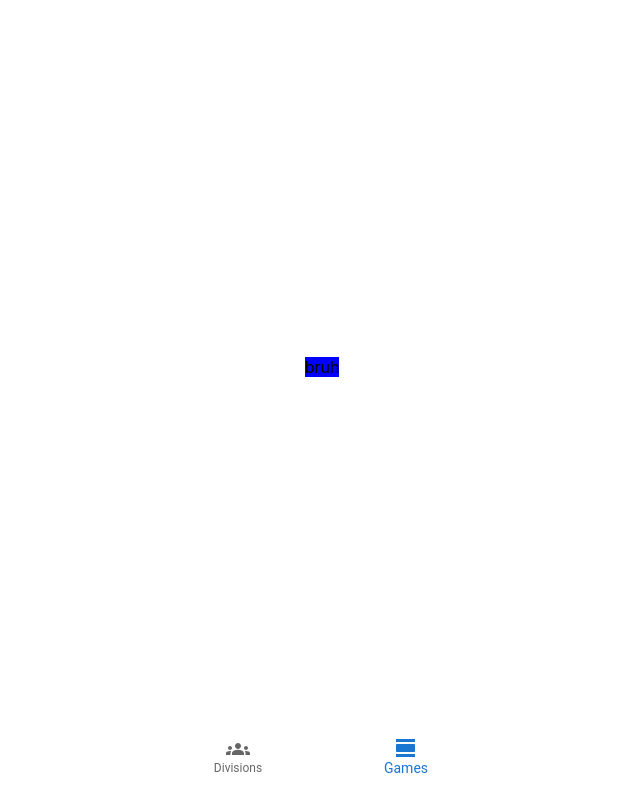
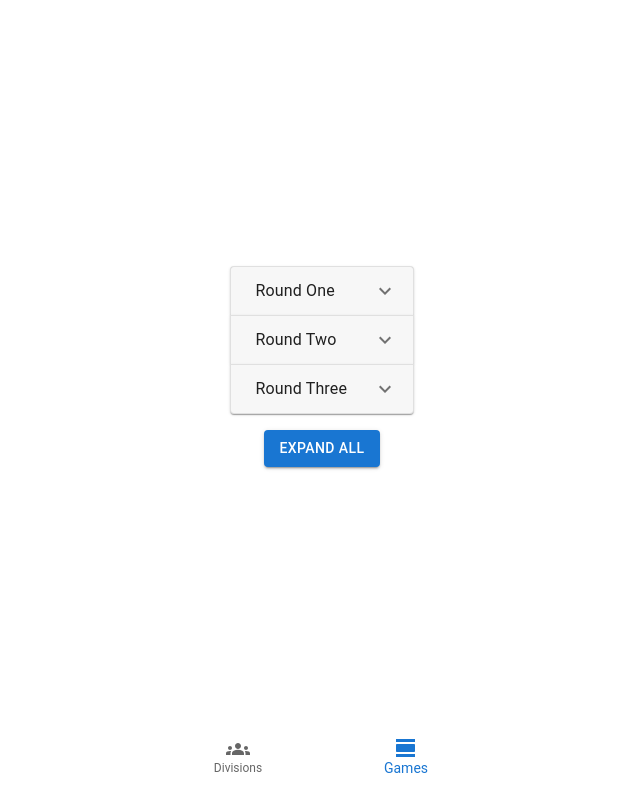
Before and after one commit to neezacoto/carribean-all-fours-scores, a React (Create React App) app: page / in a window 1280 px wide. Both pictures are taken after a click on the button "Games". Shown: the whole page, without its empty margins (318-958 px from the left). Built offline with nearby package versions, Linux system fonts and the light colour scheme.

Commit message:
working divisions

```diff
--- a/src/components/Divisions.tsx
+++ b/src/components/Divisions.tsx
@@ -8,6 +8,7 @@ import MuiAccordionDetails from "@mui/material/AccordionDetails";
 import Typography from "@mui/material/Typography";
 import { ExpandMore } from "@mui/icons-material";
 import { Tournament } from "../util/allFoursGame";
+import { Box, Divider, Paper } from "@mui/material";
 
 const Accordion = styled((props: AccordionProps) => (
   <MuiAccordion {...props} />
@@ -89,10 +90,22 @@ function Divisions({ tournament }: DivisionsProps) {
                   <Typography>{team.name}</Typography>
                 </AccordionSummary>
                 <AccordionDetails>
-                  <Typography>
-                    BullsEye Wins: {team.bullsEyeWins} | BullsEye Losses:{" "}
-                    {team.bullsEyeLosses}
-                  </Typography>
+                  <Box>
+                    <Typography variant="h6" sx={{ fontWeight: "bold" }}>
+                      Won
+                    </Typography>
+                    <Divider sx={{ marginBottom: 1 }} />
+                    <Typography>Bulls Eye: {team.bullsEyeWins}</Typography>
+                    <Typography>Hang Jack: {team.hangJackWins}</Typography>
+                  </Box>
+                  <Box sx={{ marginTop: 2 }}>
+                    <Typography variant="h6" sx={{ fontWeight: "bold" }}>
+                      Lost
+                    </Typography>
+                    <Divider sx={{ marginBottom: 1 }} />
+                    <Typography>Bulls Eye: {team.bullsEyeLosses}</Typography>
+                    <Typography>Hang Jack: {team.hangJackLosses}</Typography>
+                  </Box>
                 </AccordionDetails>
               </Accordion>
             ))}
--- a/src/components/Games.tsx
+++ b/src/components/Games.tsx
@@ -1,8 +1,136 @@
-import { Box } from "@mui/material";
-import React from "react";
+import * as React from "react";
+import { styled } from "@mui/material/styles";
+import MuiAccordion, { AccordionProps } from "@mui/material/Accordion";
+import MuiAccordionSummary, {
+  AccordionSummaryProps,
+} from "@mui/material/AccordionSummary";
+import MuiAccordionDetails from "@mui/material/AccordionDetails";
+import { Typography, Paper, Box, Button } from "@mui/material";
+import { ExpandMore } from "@mui/icons-material";
+import { Tournament } from "../util/allFoursGame";
 
-function Home() {
-  return <Box style={{ backgroundColor: "blue" }}> bruh </Box>;
+const Accordion = styled((props: AccordionProps) => (
+  <MuiAccordion {...props} />
+))(({ theme }) => ({
+  border: `1px solid ${theme.palette.divider}`,
+  "&:not(:last-child)": {
+    borderBottom: 0,
+  },
+  "&::before": {
+    display: "none",
+  },
+}));
+
+const AccordionSummary = styled((props: AccordionSummaryProps) => (
+  <MuiAccordionSummary
+    expandIcon={<ExpandMore sx={{ fontSize: "1.5rem" }} />}
+    {...props}
+  />
+))(({ theme }) => ({
+  backgroundColor:
+    theme.palette.mode === "dark"
+      ? "rgba(255, 255, 255, .05)"
+      : "rgba(0, 0, 0, .03)",
+  "& .MuiAccordionSummary-expandIconWrapper.Mui-expanded": {
+    transform: "rotate(180deg)",
+  },
+  "& .MuiAccordionSummary-content": {
+    marginLeft: theme.spacing(1),
+  },
+}));
+
+const AccordionDetails = styled(MuiAccordionDetails)(({ theme }) => ({
+  padding: theme.spacing(2),
+  borderTop: "1px solid rgba(0, 0, 0, .125)",
+}));
+
+const GamePaper = styled(Paper)(({ theme }) => ({
+  padding: theme.spacing(2),
+  margin: theme.spacing(2, 0),
+  borderRadius: 8,
+}));
+
+type GamesProps = {
+  tournament: Tournament;
+};
+
+function Games({ tournament }: GamesProps) {
+  const [expanded, setExpanded] = React.useState<string | false>(false);
+  const [allExpanded, setAllExpanded] = React.useState<boolean>(false);
+
+  const handleChange =
+    (panel: string) => (event: React.SyntheticEvent, newExpanded: boolean) => {
+      setExpanded(newExpanded ? panel : false);
+    };
+
+  const handleExpandAll = () => {
+    setAllExpanded(!allExpanded);
+    setExpanded(allExpanded ? false : "expandAll");
+  };
+
+  const rounds = tournament.getGames();
+  const roundNames = ["Round One", "Round Two", "Round Three"];
+
+  return (
+    <Box
+      style={{
+        display: "flex",
+        alignItems: "center",
+        justifyContent: "center",
+        flexDirection: "column",
+        gap: "1rem",
+      }}
+    >
+      <Box>
+        {rounds.map((round, roundIndex) => (
+          <Accordion
+            key={`round${roundIndex}`}
+            expanded={
+              expanded === "expandAll" || expanded === `panel${roundIndex}`
+            }
+            onChange={handleChange(`panel${roundIndex}`)}
+          >
+            <AccordionSummary
+              aria-controls={`panel${roundIndex}d-content`}
+              id={`panel${roundIndex}d-header`}
+            >
+              <Typography>{roundNames[roundIndex]}</Typography>
+            </AccordionSummary>
+            <AccordionDetails>
+              {round.length > 0 ? (
+                round.map((game, gameIndex) => (
+                  <GamePaper key={`${roundIndex}-${gameIndex}`}>
+                    <Typography variant="h6">
+                      {game.teamA.team.name} vs {game.teamB.team.name}
+                    </Typography>
+                    <Typography variant="body2">Start: {game.start}</Typography>
+                    <Typography variant="body2">End: {game.end}</Typography>
+                    <Typography variant="body2">
+                      {game.teamA.team.name} - BullsEye Wins:{" "}
+                      {game.teamA.team.bullsEyeWins}, BullsEye Losses:{" "}
+                      {game.teamA.team.bullsEyeLosses}
+                    </Typography>
+                    <Typography variant="body2">
+                      {game.teamB.team.name} - BullsEye Wins:{" "}
+                      {game.teamB.team.bullsEyeWins}, BullsEye Losses:{" "}
+                      {game.teamB.team.bullsEyeLosses}
+                    </Typography>
+                  </GamePaper>
+                ))
+              ) : (
+                <Typography variant="body2" color="textSecondary">
+                  There are no games yet
+                </Typography>
+              )}
+            </AccordionDetails>
+          </Accordion>
+        ))}
+      </Box>
+      <Button variant="contained" onClick={handleExpandAll}>
+        {allExpanded ? "Collapse All" : "Expand All"}
+      </Button>
+    </Box>
+  );
 }
 
-export default Home;
+export default Games;
--- a/src/components/Home.tsx
+++ b/src/components/Home.tsx
@@ -69,7 +69,7 @@ function Home() {
           justifyContent="center"
         >
           {screen === "divisions" && <Divisions tournament={tournament} />}
-          {screen === "games" && <Games />}
+          {screen === "games" && <Games tournament={tournament} />}
         </Grid>
         <Grid item xs={1} style={styles.navContainer}>
           <BottomNavigation
--- a/src/util/allFoursGame.ts
+++ b/src/util/allFoursGame.ts
@@ -4,7 +4,7 @@ type TeamEntry = {
     hangJacks: number;
   };
 
-  class Game {
+  export class Game {
     teamA: TeamEntry;
     teamB: TeamEntry;
     start: string;
```
